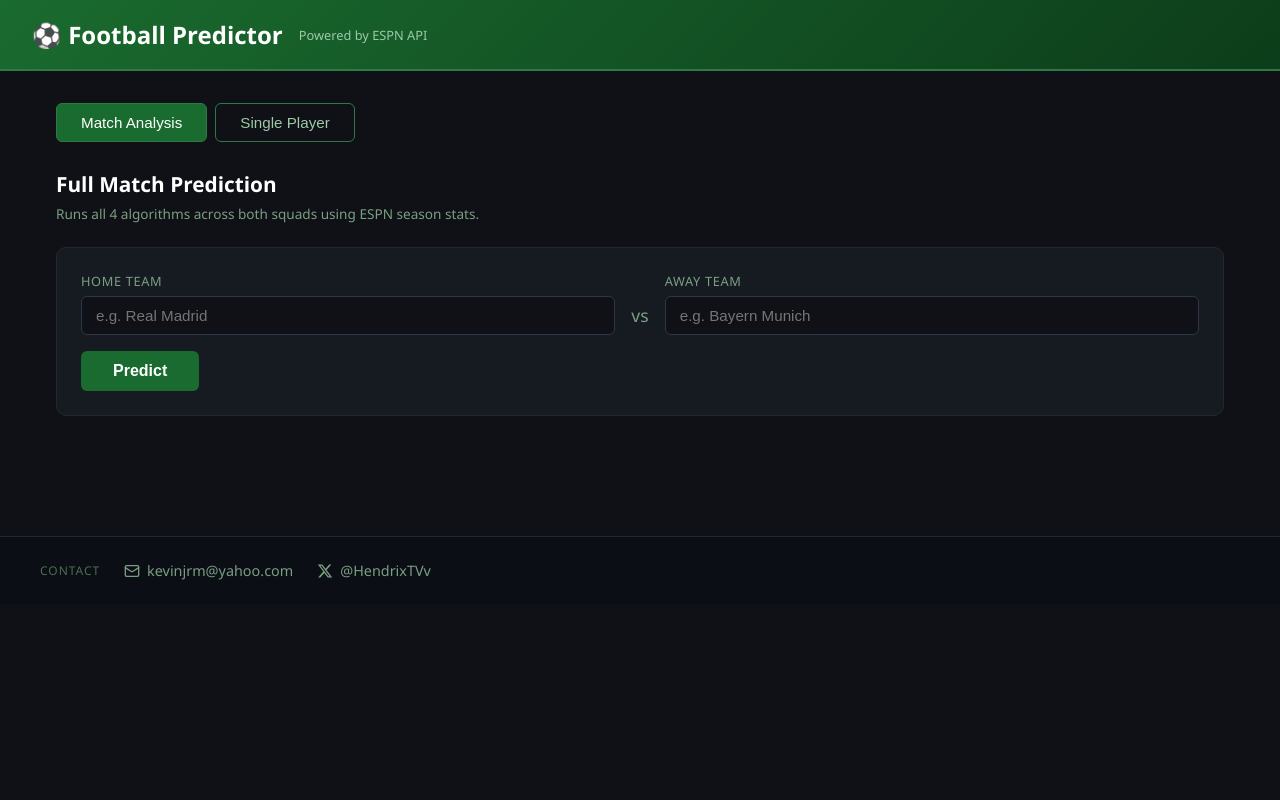
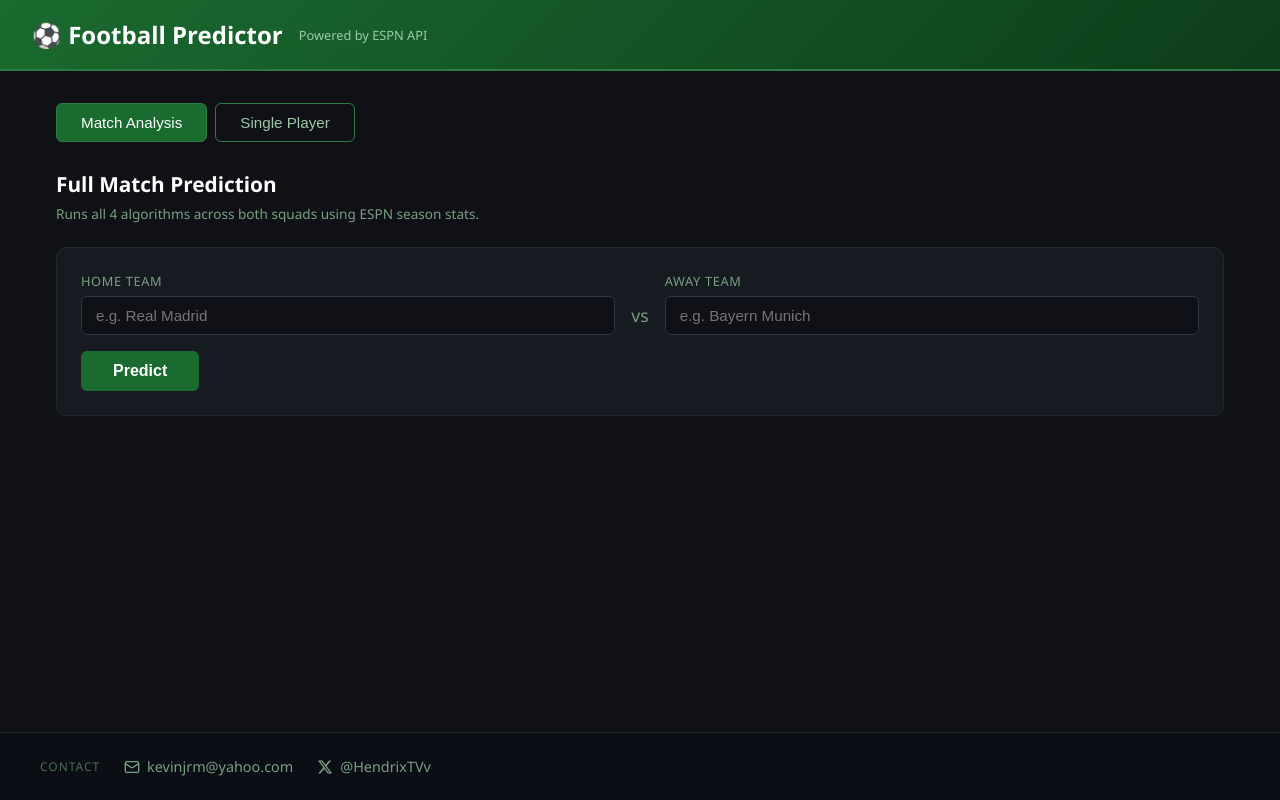
Before and after one commit to KevM-dev/Football_web, a Flask app: page / in a window 1280 px wide. Run offline with Flask 3, Linux system fonts and the light colour scheme.

Commit message:
Make footer stick to bottom on all screen sizes

```diff
--- a/static/style.css
+++ b/static/style.css
@@ -5,6 +5,8 @@ body {
   background: #0f1117;
   color: #e0e0e0;
   min-height: 100vh;
+  display: flex;
+  flex-direction: column;
 }
 
 /* HEADER */
@@ -20,7 +22,7 @@ header {
 .sub  { font-size: 0.8rem; color: #9dc9a8; }
 
 /* MAIN */
-main { max-width: 1200px; margin: 0 auto; padding: 32px 16px; }
+main { flex: 1; max-width: 1200px; width: 100%; margin: 0 auto; padding: 32px 16px; }
 
 /* TABS */
 .tabs { display: flex; gap: 8px; margin-bottom: 28px; }
@@ -219,7 +221,7 @@ tr:hover td { background: #1a2226; }
 
 /* FOOTER */
 footer {
-  margin-top: 60px;
+  margin-top: auto;
   border-top: 1px solid #21292f;
   padding: 24px 32px;
   background: #0b0e14;
```
